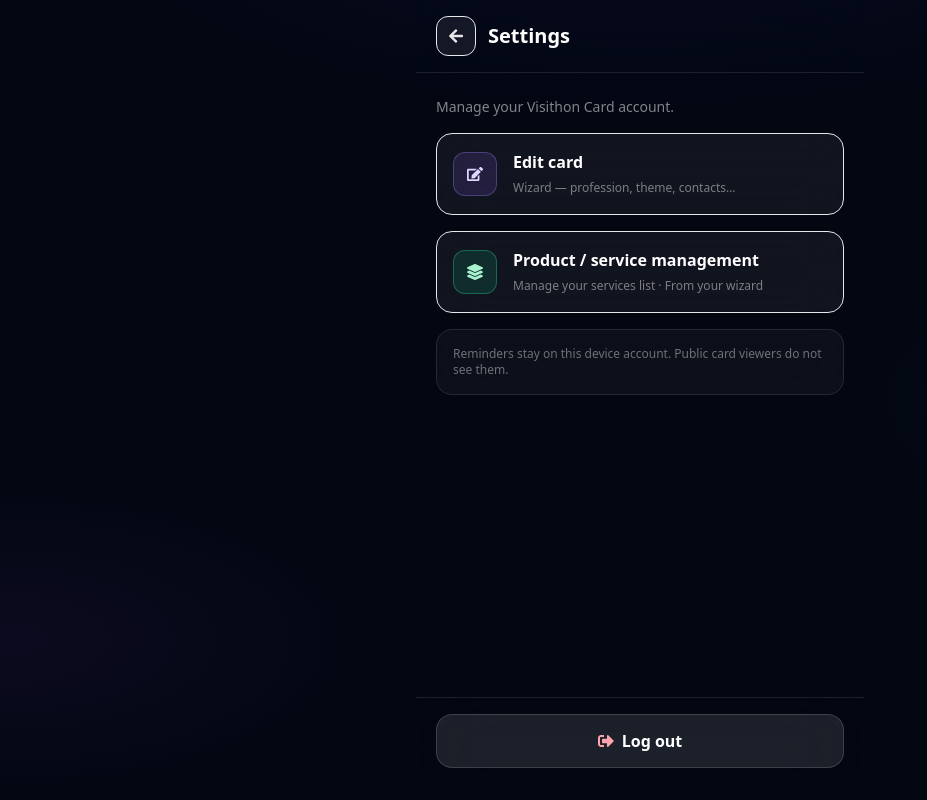
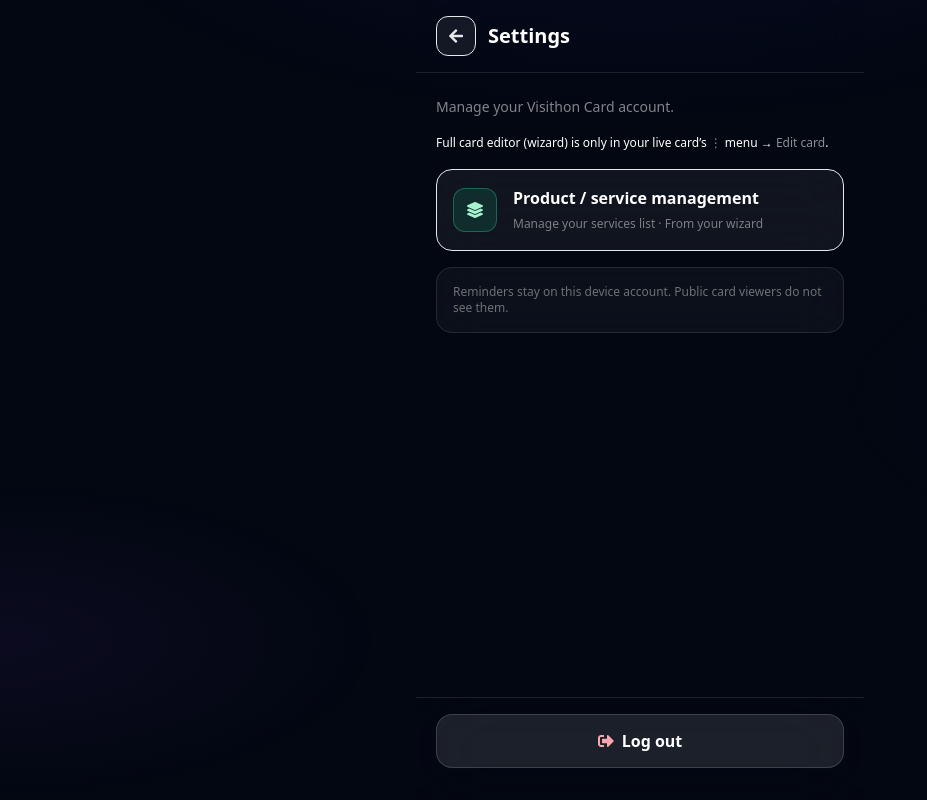
Before and after one commit to nichorragency-svg/visithon-card, a React (Create React App) app in the folder frontend/: page /card/settings in a window 1280 px wide. Shown: the whole page, without its empty margins (0-927 px from the left). Built offline with nearby package versions, Linux system fonts and the light colour scheme; no server answers; sample sign-in values are in the browser's storage.

Commit message:
Your short message

```diff
--- a/frontend/src/DigitalCard/card-display/CardDisplayHeader.jsx
+++ b/frontend/src/DigitalCard/card-display/CardDisplayHeader.jsx
@@ -128,6 +128,19 @@
               <FaDesktop className="text-lg text-cyan-300" /> My QR code
             </button>
 
+            {isOwner && (
+              <button
+                type="button"
+                className="flex w-full items-center gap-3 px-4 py-3 text-left text-sm text-white/90 transition hover:bg-white/[0.1]"
+                onClick={() => {
+                  setMenuOpen(false);
+                  navigate('/card/wizard/step-1?edit=1', { state: { editMode: true } });
+                }}
+              >
+                <FaEdit className="text-lg text-fuchsia-300" /> Edit card
+              </button>
+            )}
+
             <button
               type="button"
               className="flex w-full items-center gap-3 px-4 py-3 text-left text-sm text-white/90 transition hover:bg-white/[0.1]"
@@ -149,19 +162,6 @@
             >
               <FaCog className="text-lg text-slate-300" /> Settings
             </button>
-
-            {isOwner && (
-              <button
-                type="button"
-                className="flex w-full items-center gap-3 px-4 py-3 text-left text-sm text-white/90 transition hover:bg-white/[0.1]"
-                onClick={() => {
-                  setMenuOpen(false);
-                  navigate('/card/wizard/step-1?edit=1', { state: { editMode: true } });
-                }}
-              >
-                <FaEdit className="text-lg text-fuchsia-300" /> Edit card
-              </button>
-            )}
 
             <button
               type="button"
--- a/frontend/src/DigitalCard/components/LinkDevice.jsx
+++ b/frontend/src/DigitalCard/components/LinkDevice.jsx
@@ -79,7 +79,7 @@
   };
 
   const onCustomize = () => {
-    if (isOwner) navigate('/card/wizard/step-1');
+    if (isOwner) navigate('/card/wizard/step-1?edit=1', { state: { editMode: true } });
     else navigate('/card/login', { state: { from: 'customize-qr' } });
   };
 
--- a/frontend/src/visithon/settings/CardSettings.jsx
+++ b/frontend/src/visithon/settings/CardSettings.jsx
@@ -1,6 +1,6 @@
 import React, { useEffect, useState } from 'react';
 import { useNavigate } from 'react-router-dom';
-import { FaArrowLeft, FaEdit, FaLayerGroup, FaSignOutAlt } from 'react-icons/fa';
+import { FaArrowLeft, FaLayerGroup, FaSignOutAlt } from 'react-icons/fa';
 import { supabase } from '../../supabase/client';
 import { getWizardState } from '../../supabase/supabaseWizard';
 import CustomButton from '../components/CustomButton';
@@ -58,20 +58,10 @@
 
       <div className="min-h-0 flex-1 space-y-4 overflow-y-auto px-5 py-6">
         <p className="text-sm text-white/50">Manage your Visithon Card account.</p>
-
-        <button
-          type="button"
-          onClick={() => navigate('/card/wizard/step-1?edit=1', { state: { editMode: true } })}
-          className="flex w-full items-center gap-4 rounded-2xl border border-white/12 bg-white/[0.06] px-4 py-4 text-left backdrop-blur-xl transition hover:border-violet-400/30 hover:bg-white/[0.09]"
-        >
-          <span className="flex h-11 w-11 items-center justify-center rounded-xl border border-violet-400/30 bg-violet-500/15 text-violet-200">
-            <FaEdit />
-          </span>
-          <span>
-            <span className="block font-semibold text-white">Edit card</span>
-            <span className="text-xs text-white/45">Wizard — profession, theme, contacts…</span>
-          </span>
-        </button>
+        <p className="text-xs leading-relaxed text-white/38">
+          Full card editor (wizard) is only in your live card’s <span className="text-white/55">⋮</span> menu →{' '}
+          <span className="text-white/55">Edit card</span>.
+        </p>
 
         {showProductServiceMgmt && (
           <button
```
